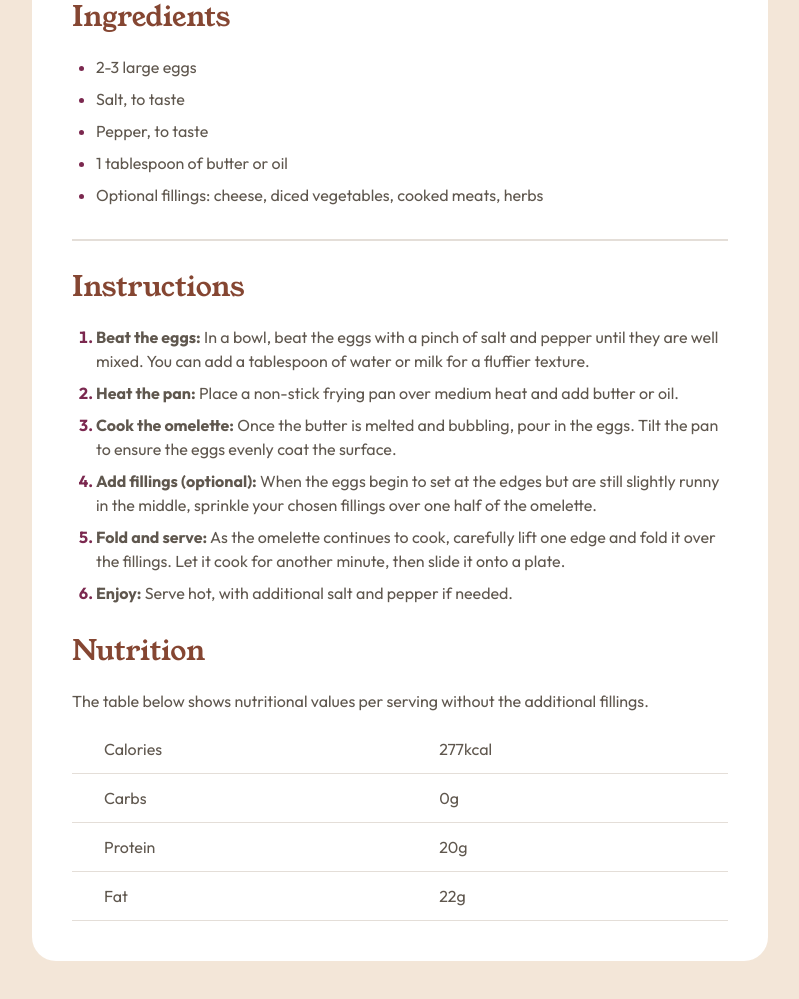
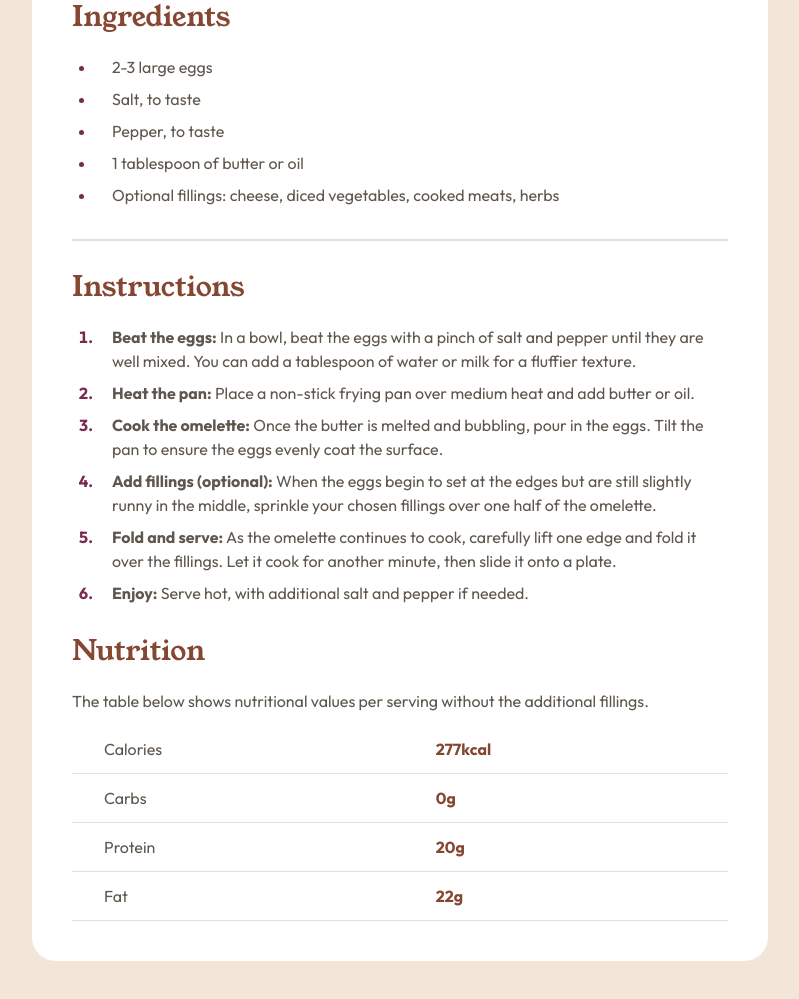
Before and after one commit to brunagoncalves/recipe-page, a plain HTML site: page index.html in a window 1280 px wide. Shown: the part 861-1860 px from the top of the page, without its empty margins (240-1039 px from the left). Drawn offline with Linux system fonts and the light colour scheme.

Commit message:
first commit

```diff
--- a/assets/css/global.css
+++ b/assets/css/global.css
@@ -53,6 +53,7 @@ header img {
 h1 {
   font-family: "Young Serif", serif;
   font-size: 2.25rem;
+  font-weight: 400;
   margin-bottom: 1.5rem;
   color: var(--stone-900);
   line-height: 100%;
@@ -75,6 +76,7 @@ ol {
 ul li,
 ol li {
   margin-bottom: 0.5rem;
+  padding-left: 1rem;
 }
 
 ul li:last-child,
@@ -129,6 +131,10 @@ strong {
   border-bottom: 0.0625rem solid var(--stone-150);
 }
 
+.nutrition strong {
+  color: var(--brown-800);
+}
+
 @media (min-width: 919px) {
   main {
     max-width: 736px;
--- a/index.html
+++ b/index.html
@@ -95,19 +95,19 @@
           <table>
             <tr>
               <td>Calories</td>
-              <td>277kcal</td>
+              <td><strong>277kcal</strong></td>
             </tr>
             <tr>
               <td>Carbs</td>
-              <td>0g</td>
+              <td><strong>0g</strong></td>
             </tr>
             <tr>
               <td>Protein</td>
-              <td>20g</td>
+              <td><strong>20g</strong></td>
             </tr>
             <tr>
               <td>Fat</td>
-              <td>22g</td>
+              <td><strong>22g</strong></td>
             </tr>
           </table>
         </div>
```
